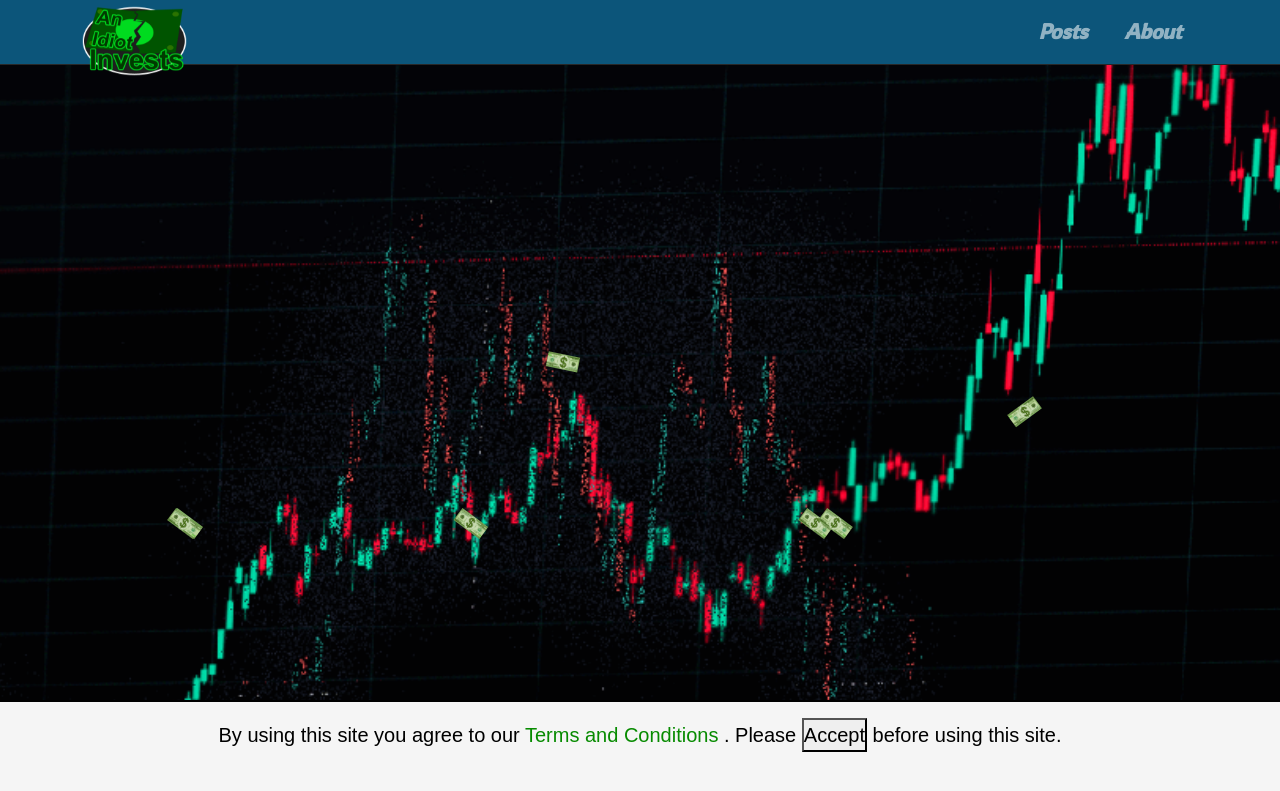
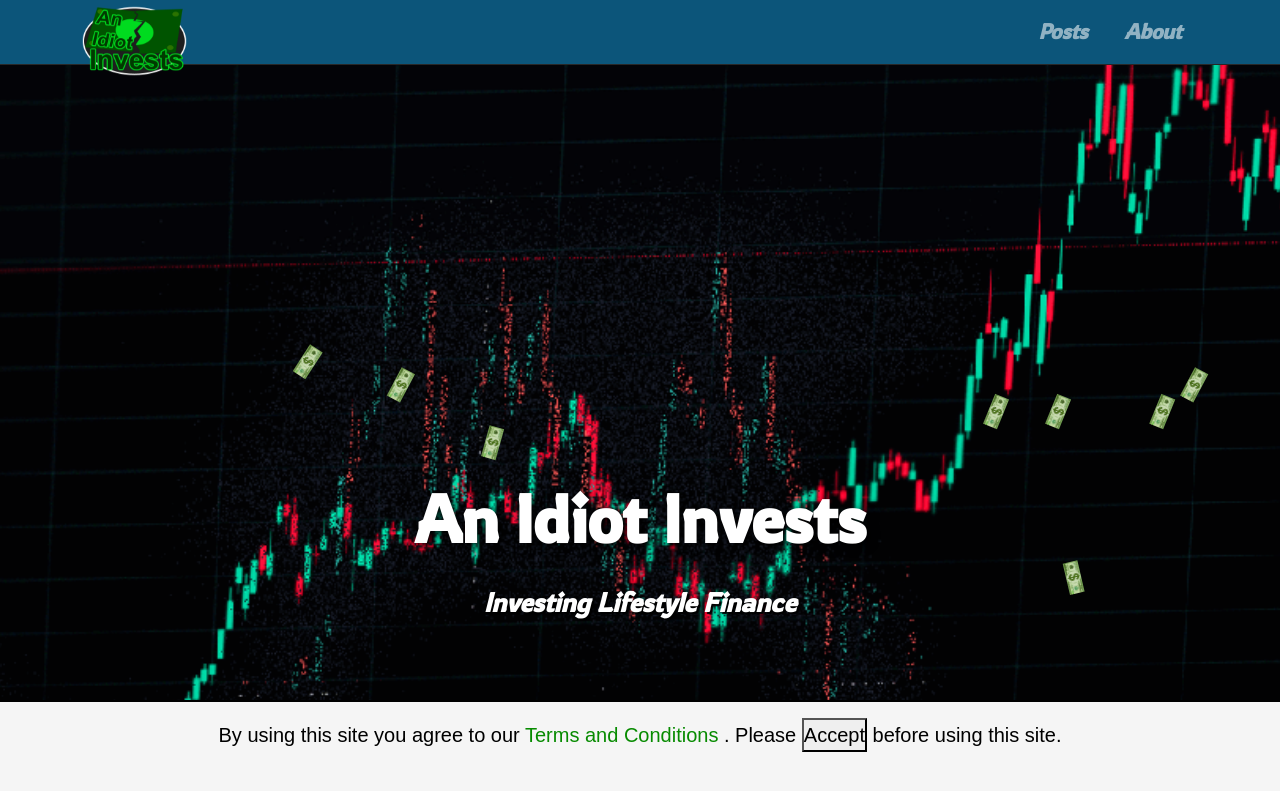
Before and after one commit to AnIdiotInvests/anidiotinvests.github.io, a Jekyll site: the page built from index.md, in a window 1280 px wide and 900 px high. Shown: the top 791 px of the window. Built offline with Jekyll 4.4.1, drawn with Linux system fonts in a browser that asks for light colours.

Commit message:
attempting to fix vh bug

```diff
--- a/css/posts.css
+++ b/css/posts.css
@@ -81,20 +81,19 @@
     text-align: center;
 
     background-attachment: fixed;
-
-    background-position: center center;
+    background-position: center;
     background-repeat: no-repeat;
-    -webkit-background-size: cover;
-    -o-background-size: cover;
     background-size: cover;
 }
 
 .posts-header-title {
     text-align: center;
     position: absolute;
-    padding-bottom: 30px;
+    /* padding-bottom: 30px; */
 
-    bottom: 0;
+    bottom: 30%;
+    /* top: 0; */
+
     left: 0;
     right: 0;
     animation: ghostHover 5s infinite;
@@ -126,6 +125,7 @@
     position: relative;
     height: 11vh;
     max-height: 200px;
+    min-height: 55px;
     width: 100%;
     margin-bottom: 40px;
 }
--- a/css/styles.scss
+++ b/css/styles.scss
@@ -9,7 +9,12 @@
 }
 
 html {
+  height: 100vh;
   overflow-y: scroll;
+}
+
+body {
+  height: 100vh;
 }
 
 h1, h2, h3, h4, h5, h6 {
```
